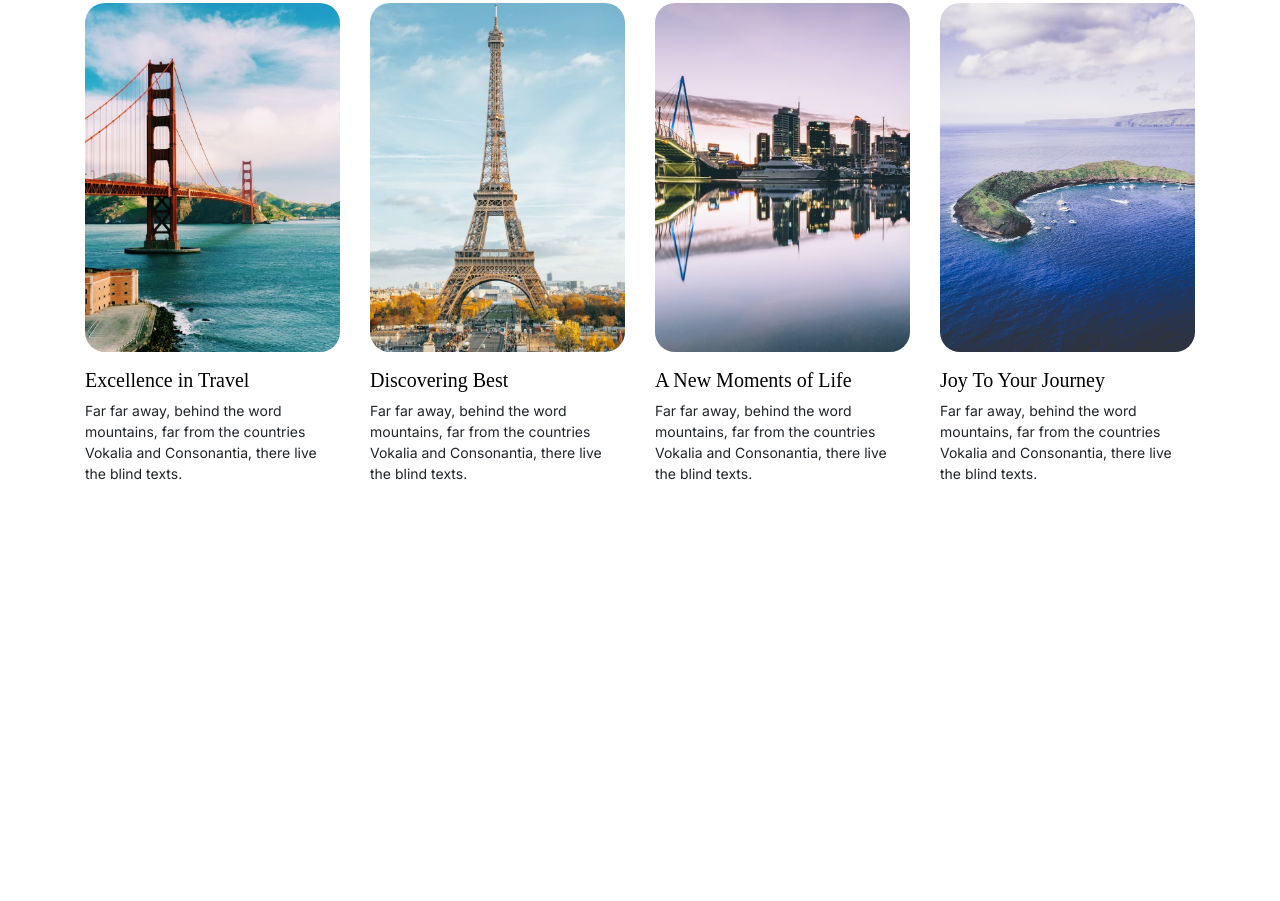
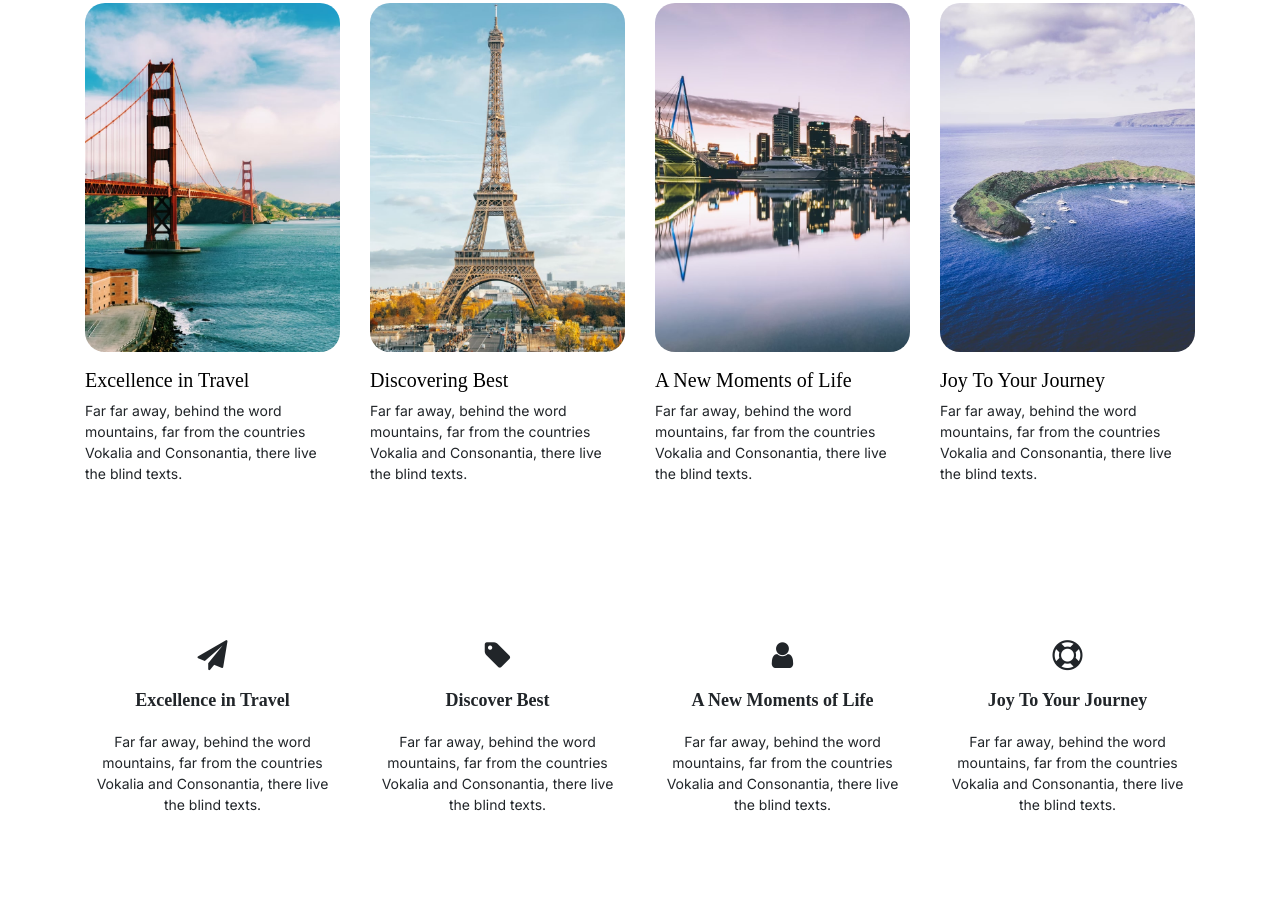
Before and after one commit to bedjra/travel, a plain HTML site: page services.html in a window 1280 px wide. Shown: the part 453-1354 px from the top of the page. Before the commit the page ends 1023 px from the top, so only its background shows below. Drawn offline with Linux system fonts and the light colour scheme; files whose address does not match are found by name; a web font is replaced by a local one.

Commit message:
Description

```diff
--- a/services.html
+++ b/services.html
@@ -138,3 +138,37 @@
             </div>
         </div>
     </div>
+    <div class="untree_co-section">
+        <div class="container">
+            <div class="row">
+                <div class="col-6 col-md-6 col-lg-3">
+                    <div class="service text-center">
+                        <span class="icon-paper-plane"></span>
+                        <h3>Excellence in Travel</h3>
+                        <p>Far far away, behind the word mountains, far from the countries Vokalia and Consonantia, there live the blind texts.</p>
+                    </div>
+                </div>
+                <div class="col-6 col-md-6 col-lg-3">
+                    <div class="service text-center">
+                        <span class="icon-tag"></span>
+                        <h3>Discover Best</h3>
+                        <p>Far far away, behind the word mountains, far from the countries Vokalia and Consonantia, there live the blind texts.</p>
+                    </div>
+                </div>
+                <div class="col-6 col-md-6 col-lg-3">
+                    <div class="service text-center">
+                        <span class="icon-user"></span>
+                        <h3>A New Moments of Life</h3>
+                        <p>Far far away, behind the word mountains, far from the countries Vokalia and Consonantia, there live the blind texts.</p>
+                    </div>
+                </div>
+                <div class="col-6 col-md-6 col-lg-3">
+                    <div class="service text-center">
+                        <span class="icon-support"></span>
+                        <h3>Joy To Your Journey</h3>
+                        <p>Far far away, behind the word mountains, far from the countries Vokalia and Consonantia, there live the blind texts.</p>
+                    </div>
+                </div>
+            </div>
+        </div>
+    </div>
```
